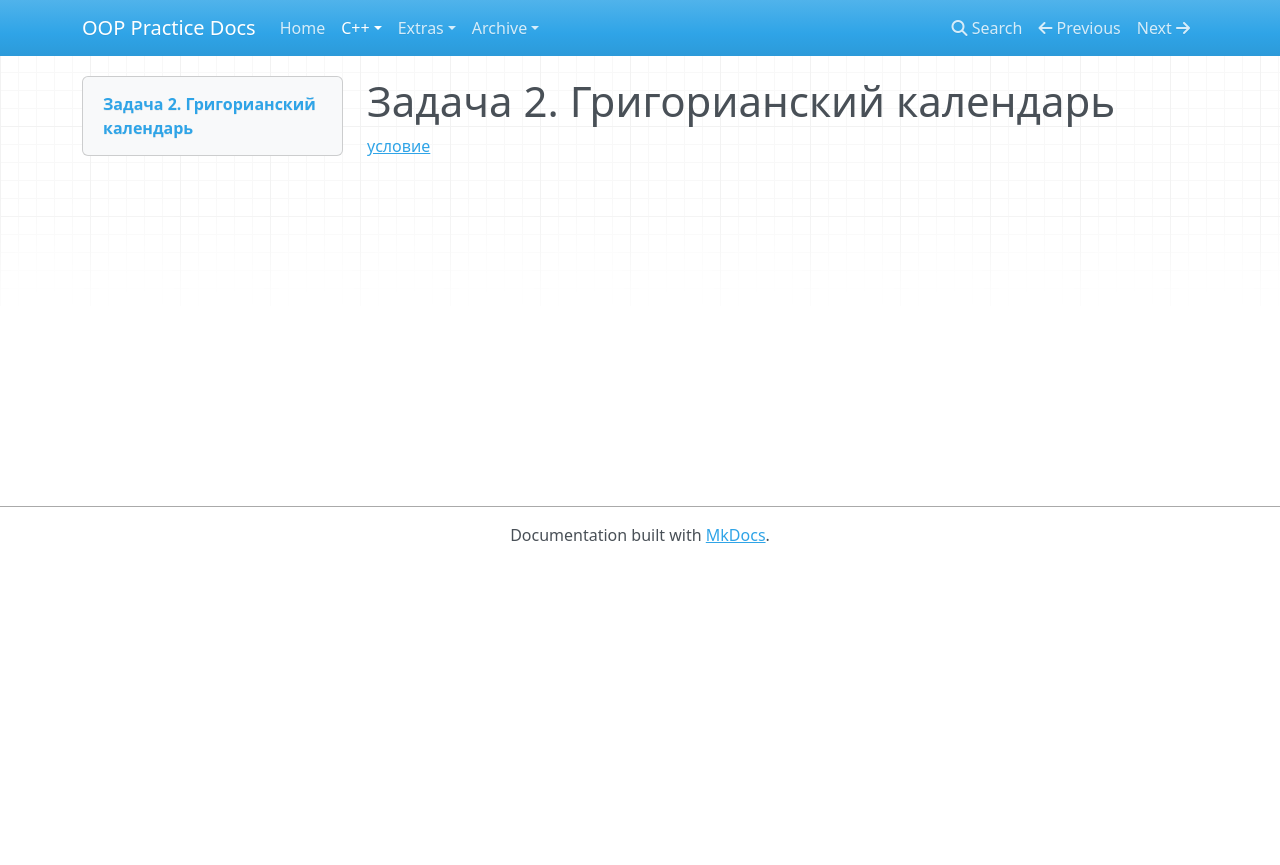
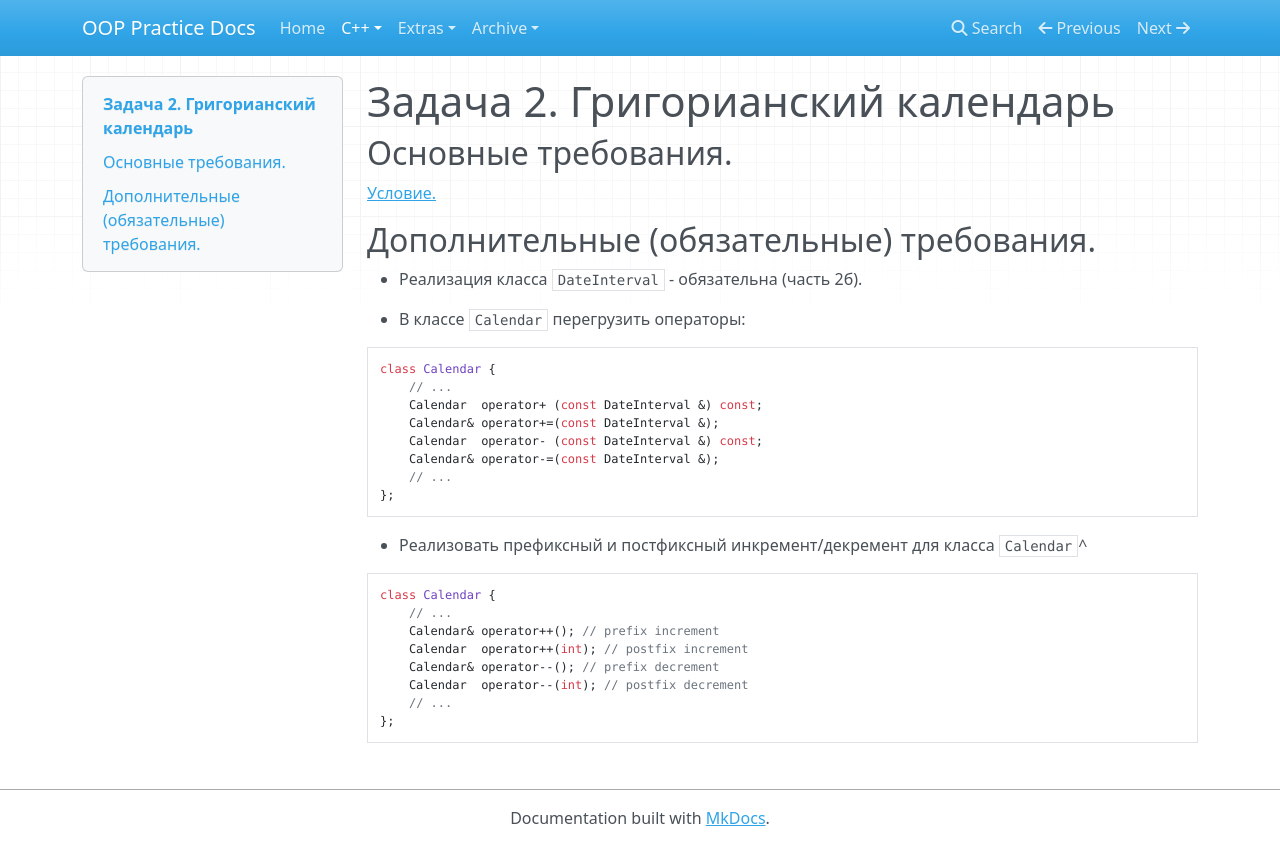
Before and after one commit to avoronkov/oop, an MkDocs documentation site: the page built from docs/2017.cpp/task2.md, in a window 1280 px wide. Shown: the top 865 px of the page. Built offline with MkDocs 1.6.1, drawn with Linux system fonts in a browser that asks for light colours; nearby versions of some CDN libraries; old or Windows-style settings are respelled for this version of MkDocs.

Commit message:
updated task 2

````diff
--- a/docs/2017.cpp/task2.md
+++ b/docs/2017.cpp/task2.md
@@ -1,3 +1,33 @@
 # Задача 2. Григорианский календарь
 
-[условие](https://docs.google.com/viewer?a=v&pid=sites&srcid=ZGVmYXVsdGRvbWFpbnxuZ3Vvb3B8Z3g6NTBiODNlMTQxZDk3NTExMw)
+## Основные требования.
+
+[Условие.](https://docs.google.com/viewer?a=v&pid=sites&srcid=ZGVmYXVsdGRvbWFpbnxuZ3Vvb3B8Z3g6NTBiODNlMTQxZDk3NTExMw)
+
+## Дополнительные (обязательные) требования.
+
+- Реализация класса `DateInterval` - обязательна (часть 2б).
+
+- В классе `Calendar` перегрузить операторы:
+```C++
+class Calendar {
+	// ...
+	Calendar  operator+ (const DateInterval &) const;
+	Calendar& operator+=(const DateInterval &);
+	Calendar  operator- (const DateInterval &) const;
+	Calendar& operator-=(const DateInterval &);
+	// ...
+};
+```
+
+- Реализовать префиксный и постфиксный инкремент/декремент для класса `Calendar`^
+```C++
+class Calendar {
+	// ...
+	Calendar& operator++(); // prefix increment
+	Calendar  operator++(int); // postfix increment
+	Calendar& operator--(); // prefix decrement
+	Calendar  operator--(int); // postfix decrement
+	// ...
+};
+```
````
Also changed, not shown: docs/index.md (+1 -1 lines).
